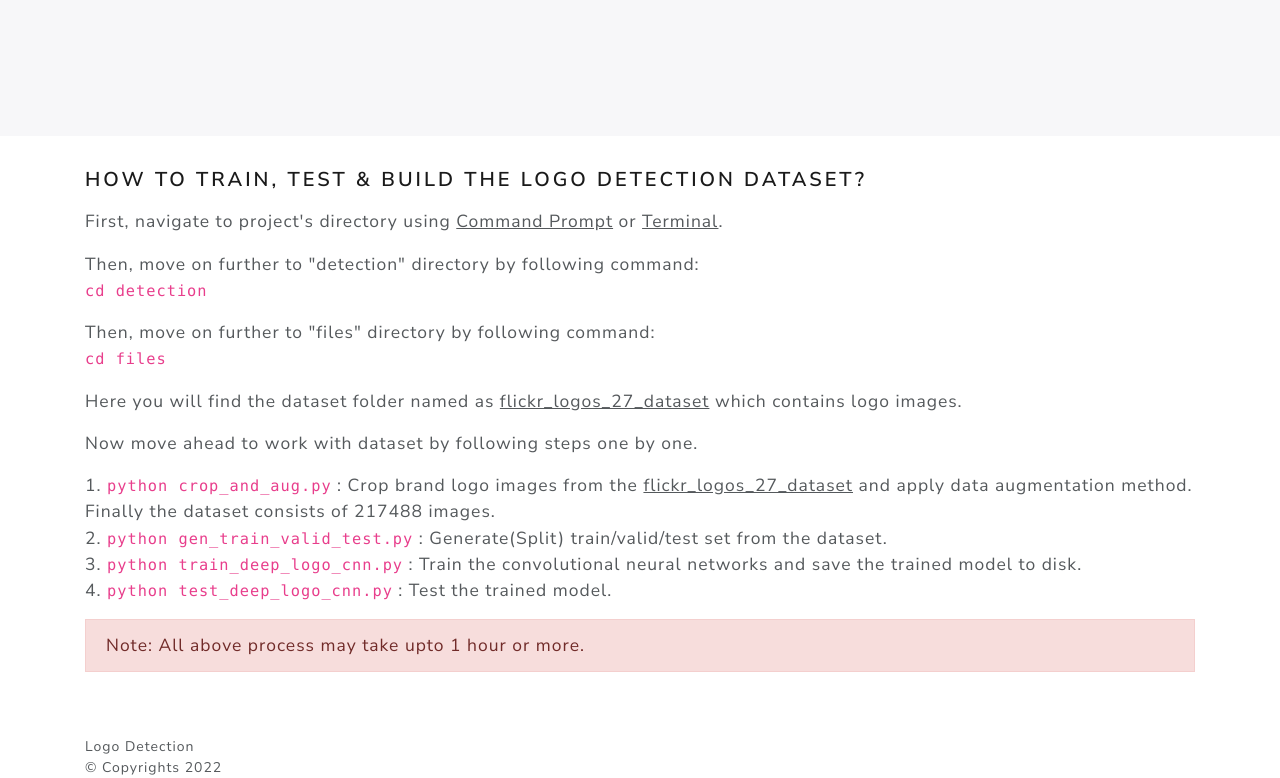
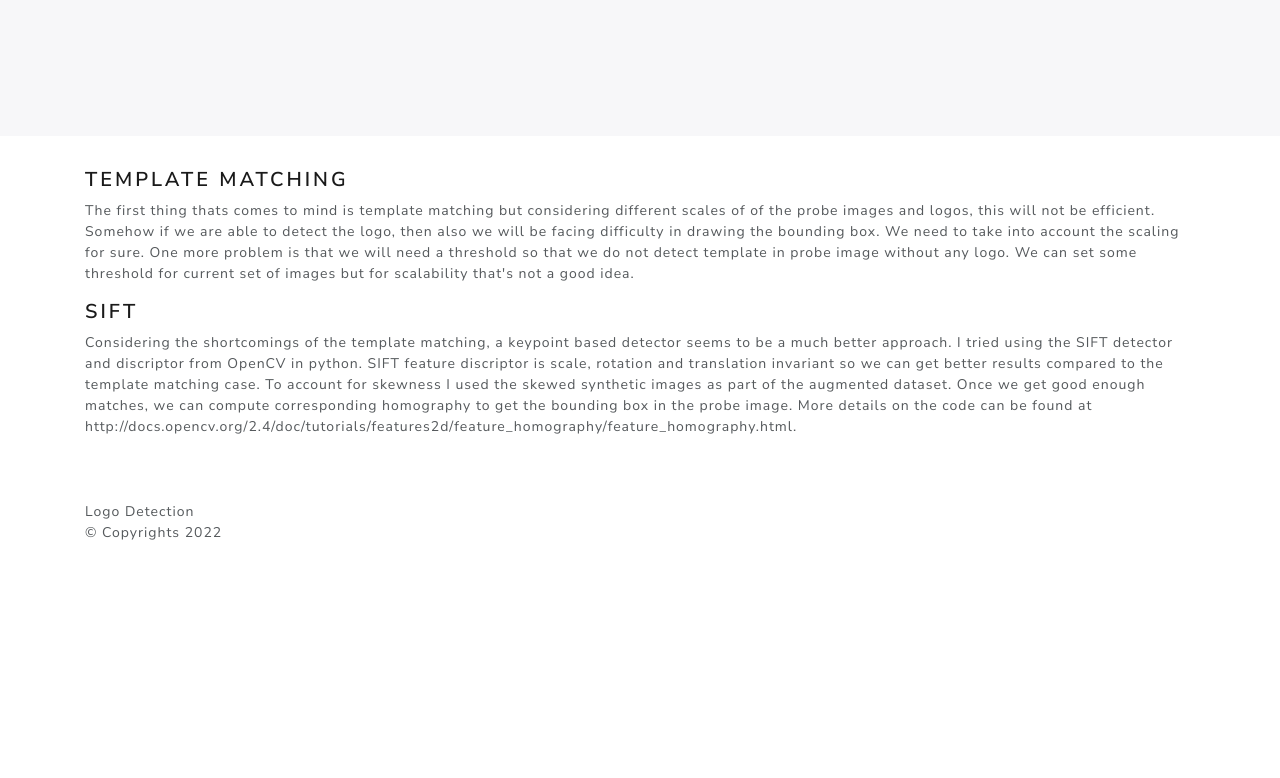
Before and after one commit to Wagh-Pranav/Fake-Logo, a Django app: template projectdir/templates/admin/index.html in a window 1280 px wide. Shown: the part 89-867 px from the top of the page. After the commit the page ends 629 px from the top, so only its background shows below. Run offline with Django 3.2, Linux system fonts and the light colour scheme; the template is opened without the code that fills it, so the values that code supplies are empty; some libraries are stand-ins or nearby versions.

Commit message:
some changes

```diff
--- a/projectdir/templates/admin/index.html
+++ b/projectdir/templates/admin/index.html
@@ -1,42 +1,17 @@
 {% extends 'admin/base.html' %}
 {% block content %}
-
 <div class="container">
    <div class="row">
        <div class="col-md-12">
-            <h4>How to train, test & build the logo detection dataset?</h4>
-            <div class="lead">
-                <p class="mt-3">
-                    First, navigate to project's directory using <u>Command Prompt</u> or <u>Terminal</u>.
+           <h4>Template Matching</h4>
+           <p>
+               The first thing thats comes to mind is template matching but considering different scales of of the probe images and logos, this will not be efficient. Somehow if we are able to detect the logo, then also we will be facing difficulty in drawing the bounding box. We need to take into account the scaling for sure. One more problem is that we will need a threshold so that we do not detect template in probe image without any logo. We can set some threshold for current set of images but for scalability that's not a good idea.
            </p>
+
+           <h4>SIFT</h4>
            <p>
-                    Then, move on further to "detection" directory by following command:<br>
-                    <code>
-                        cd detection
-                    </code>
+                Considering the shortcomings of the template matching, a keypoint based detector seems to be a much better approach. I tried using the SIFT detector and discriptor from OpenCV in python. SIFT feature discriptor is scale, rotation and translation invariant so we can get better results compared to the template matching case. To account for skewness I used the skewed synthetic images as part of the augmented dataset. Once we get good enough matches, we can compute corresponding homography to get the bounding box in the probe image. More details on the code can be found at http://docs.opencv.org/2.4/doc/tutorials/features2d/feature_homography/feature_homography.html.
            </p>
-                <p>
-                    Then, move on further to "files" directory by following command:<br>
-                    <code>
-                        cd files
-                    </code>
-                </p>
-                <p>
-                    Here you will find the dataset folder named as <u>flickr_logos_27_dataset</u>  which contains logo images.
-                </p>
-                <p>
-                    Now move ahead to work with dataset by following steps one by one.
-                </p>
-                <p>
-                    1. <code>python crop_and_aug.py</code> : Crop brand logo images from the <u>flickr_logos_27_dataset</u> and apply data augmentation method. Finally the dataset consists of 217488 images.<br>
-                    2. <code>python gen_train_valid_test.py</code> : Generate(Split) train/valid/test set from the dataset.<br>
-                    3. <code>python train_deep_logo_cnn.py</code> : Train the convolutional neural networks and save the trained model to disk.<br>
-                    4. <code>python test_deep_logo_cnn.py</code> : Test the trained model.<br>
-                </p>
-                <p class="alert alert-danger">
-                    Note: All above process may take upto 1 hour or more.
-                </p>
-            </div>
        </div>
    </div>
 </div>
--- a/projectdir/templates/home/detect.html
+++ b/projectdir/templates/home/detect.html
@@ -14,10 +14,10 @@
         </div>
         <div class="col-md-8">
             <h4>Result for your uploaded image is</h4>
-            {% if result is 'No data found' %}
-                Looks like the logo in the image is fake.
+            {% if list_count > 0 %}
+            <span class="fw-bold text-primary">{{ most_freq }}</span>
             {% else %}
-                {{ result }}
+            Looks like the logo in the image is fake.
             {% endif %}
         </div>
     </div>
```
Also changed, not shown: projectdir/detection/views.py (+10 -0 lines). Lines whose indentation alone changed are shown as unchanged.
